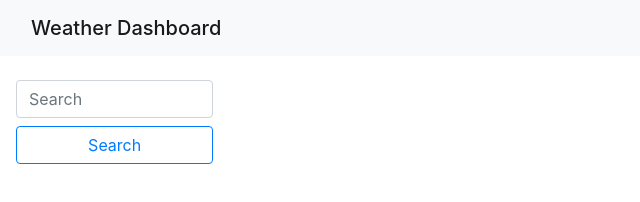
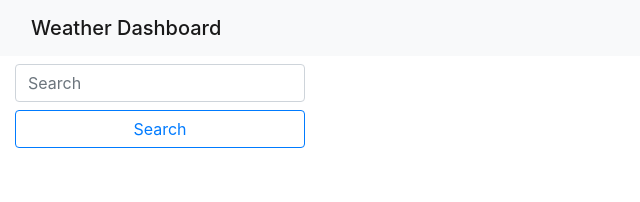
Before and after one commit to johnatticus/Weather-Dashboard, a plain HTML site: page index.html in a window 1280 px wide. Shown: the whole page, without its empty margins (0-640 px from the left). Drawn offline with nearby package versions, Linux system fonts and the light colour scheme.

Commit message:
added some html elements

```diff
--- a/index.html
+++ b/index.html
@@ -19,14 +19,24 @@
       <span class="navbar-brand mb-0 h1">Weather Dashboard</span>
     </div>
   </nav>
-
+  <!-- bootstrap container set to fluid so it changes with screen size -->
   <main class="container-fluid">
+    <!-- div row with columns inside -->
     <div class="row">
-      <section class="col-lg-2 col-md-4 col-sm-6 p-2">
-        <input class="form-control me-2 m-2" type="search" placeholder="Search" aria-label="Search">
-        <button class="btn btn-block btn-outline-primary custom-btn m-2" type="submit">Search</button>
+      <!-- search column w new buttons for cities searched below -->
+      <section class="col-12 col-lg-3 col-md-4 ">
+        <input class="form-control me-2" type="search" placeholder="Search" aria-label="Search">
+        <button class="btn btn-block btn-outline-primary mt-2 custom-btn" type="submit">Search</button>
       </section>
+      <!-- column that will have rows within -->
+      <section class="col-lg-10 col-md-8 col-sm-6 p-2">
+        <!-- row within the column for current searched weather info -->
+        <div class="row"></div>
+        <!-- row that contains the cards for 5 day forcast -->
+        <div class="row"></div>
+          <section class="col-lg-2" col-md-
     </div>
+      </section>
   </main>
 
 
```
